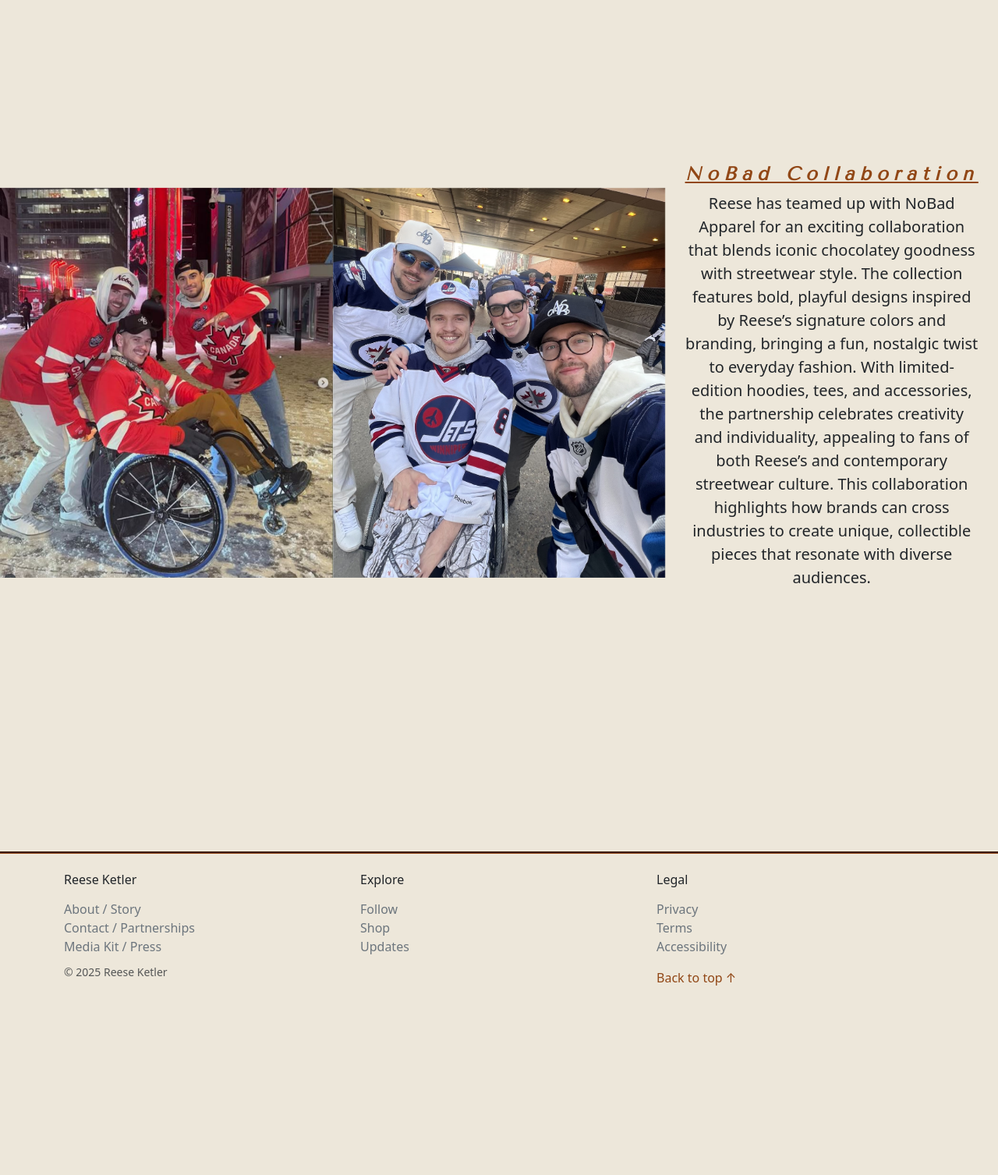
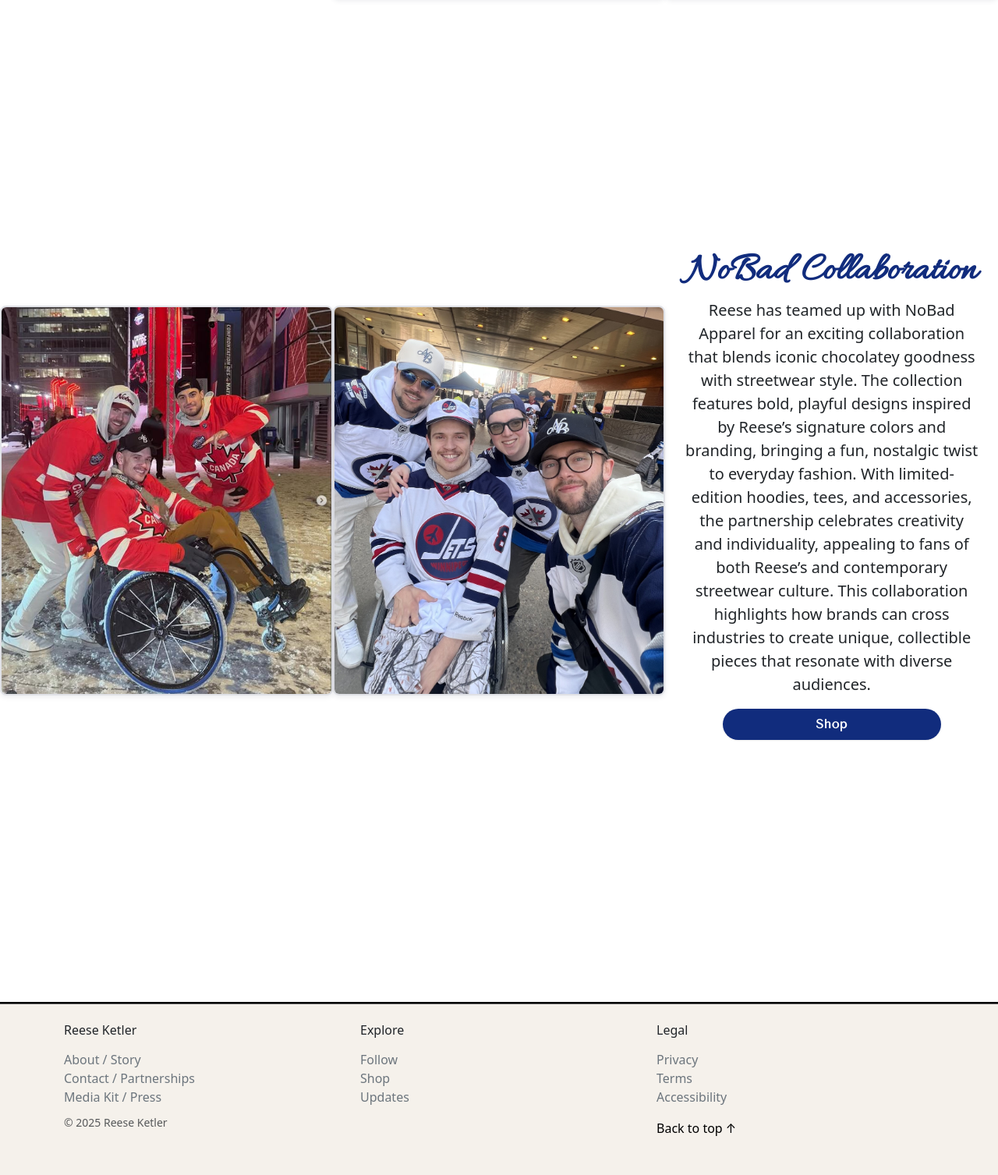
Before and after one commit to abridges2/Ketler_Strong, a PHP site: page / in a window 1280 px wide. Shown: the part 3627-5134 px from the top of the page at 78% size. Before the commit the page ends 4891 px from the top, so only its background shows below. Run offline with PHP 8.4, Linux system fonts and the light colour scheme.

Commit message:
Blue theme: new logo, swap hover scheme, updated styles and contact/index

```diff
--- a/index.php
+++ b/index.php
@@ -8,18 +8,19 @@
         <link rel="preconnect" href="https://fonts.googleapis.com">
         <link rel="preconnect" href="https://fonts.gstatic.com" crossorigin>
         <link href="https://fonts.googleapis.com/css2?family=Tenor+Sans&display=swap" rel="stylesheet">
+        <link href="https://fonts.googleapis.com/css2?family=Allura&family=Tenor+Sans&display=swap" rel="stylesheet">
         <link rel="stylesheet" href="style.css">
         <script defer src="script.js"></script>
     <title>Ketler Strong</title>
 </head>
 <body>
     <div class="container-fluid p-0">
-        <nav class="navbar navbar-expand-lg navbar-light py-5 sticky-top shadow-sm">
+        <nav class="navbar navbar-expand-lg navbar-light py-3 sticky-top shadow-sm flex-column">
             <a class="navbar-brand animated-element fade-in-left" href="#">Ketler Strong</a>
             <button class="navbar-toggler" type="button" data-toggle="collapse" data-target="#navbarNavAltMarkup" aria-controls="navbarNavAltMarkup" aria-expanded="false" aria-label="Toggle navigation">
                 <span class="navbar-toggler-icon"></span>
             </button>
-            <div class="collapse navbar-collapse justify-content-end pe-2" id="navbarNavAltMarkup">
+            <div class="collapse navbar-collapse justify-content-end pe-2 pb-4" id="navbarNavAltMarkup">
                 <div class="navbar-nav">
                     <a class="nav-item nav-link pe-5 animated-element fade-in-right" href="#login.php">Log In <span class="sr-only"></span></a>
                     <a class="nav-item nav-link pe-5 animated-element fade-in-right" href="contact.php">Contact <span class="sr-only"></span></a>
@@ -44,7 +45,7 @@
         <div class="row g-0 my-5 align-items-center mb-9">
             <div class="col-5 animated-element fade-in-left text-center">
                 <h1 class="story-heading p-0 ps-4">Reese's Story</h1>
-                <p class="lead text-dark text-left ps-4 pe-4"> Reese Ketler's story is one of resillience, determination, and an unwavering commitment to pushing past
+                <p class="lead text-left fw-normal ps-4 pe-4"> Reese Ketler's story is one of resillience, determination, and an unwavering commitment to pushing past
                      limits. His life was forever changed during a routine hockey game on Devember 19th, 2019, when he collided head-first into the boards shattering four vertabrae
                      and sustaining a spinal cord injury that left him paralyzed from the chest down, with limited hand function. Refusing to let the injury define him, Reese leaned
                      on his determination, his supportive family including his physiotherapist mother April Gobert, and a tight-knit hockey community that railed around him. Over the
@@ -71,15 +72,16 @@
                 <img src="images/Reese_Rooftop_Pic.jpeg" alt="Reese_Rooftop_Picture" class="paragraph-img animated-element fade-in-up">
             </div>
             <div class="col-4 text-center animated-element fade-in-right">
-                 <a href="" class="contact-follow-shop p-0">Contact Reese</a>
+                 <a href="" class="story-heading">Contact Reese</a>
 
                 <p class="lead text-center ps-4 pe-4">
                     Reese is always open to exciting partnership opportunities that align with his values and vision.
                     Whether you’re a brand, organization, or creator, he’s eager to explore collaborations that inspire,
                     motivate, and make an impact. Reach out today to start the conversation.
+                    <a href="contact.php" class="btn btn-secondary btn-custom" role="button">Contact</a>
                 </p>
 
-                <a href="contact.php" class="btn btn-secondary contact-button" role="button">Contact</a>
+
 
             </div>
 
@@ -130,7 +132,9 @@
                 The collection features bold, playful designs inspired by Reese’s signature colors and branding, bringing a fun, nostalgic twist to everyday fashion.
                 With limited-edition hoodies, tees, and accessories, the partnership celebrates creativity and individuality,
                 appealing to fans of both Reese’s and contemporary streetwear culture. This collaboration highlights how brands can cross industries to
-                create unique, collectible pieces that resonate with diverse audiences.</p>
+                create unique, collectible pieces that resonate with diverse audiences.
+                <a href="contact.php" class="btn btn-secondary btn-custom" role="button">Shop</a>
+            </p>
         </div>
     </div>
 
--- a/style.css
+++ b/style.css
@@ -1,14 +1,26 @@
 body {
-    background-color: #ede7da !important;
+    background-color: #fff !important;
 }
 
+
+.equal-img,
+.paragraph-img,
+.contact-img {
+  border: 2px solid rgba(50, 59, 87, 0.15);
+  box-shadow: 0 2px 6px rgba(50, 59, 87, 0.1);
+  border-radius: 8px;
+}
+
+
+
 .navbar-brand {
-  font-family: "Tenor Sans", sans-serif;
-  font-weight: 800;
-  letter-spacing: 9px;
-  padding-left: 80px;
-  color: #914716;
-  font-size: 25px;
+  font-family: "Allura", cursive;
+  font-weight: 400;
+  font-style: normal;
+  /* letter-spacing: 9px; */
+  /* padding-left: 80px; */
+  color: black;
+  font-size: 80px;
 }
 
 .contact-follow-shop {
@@ -22,14 +34,13 @@
 }
 
 .story-heading {
-  font-family: "Tenor Sans", sans-serif;
-  font-weight: 800;
-  letter-spacing: 7px;
-  padding-left: 80px;
-  color: #914716;
-  font-size: x-large;
-  font-style: italic;
-  text-decoration: underline;
+  font-family: "Allura", cursive;
+  font-weight: 600;
+  font-style: normal;
+  font-size: 50px;
+  text-decoration: none;
+  margin-bottom: 0.25rem;  /* adjust this value to taste */
+  color: #112c7d;
 }
 
 .contact-follow-shop:hover {
@@ -85,6 +96,42 @@
     text-decoration: none;
 }
 
+.contact-button,
+.btn-custom {
+    display: inline-block;
+    width: 100%;
+    max-width: 280px;
+    margin: 16px auto 0;
+    padding: 12px 20px;
+
+    border: 0;
+    border-radius: 999px;
+
+    font-family: "Tenor Sans", sans-serif;
+    font-weight: 700;
+    letter-spacing: .5px;
+    font-size: 1rem;
+    line-height: 1;
+
+    color: #fff;
+    background-color: #112c7d; /* DodgerBlue base */
+    text-decoration: none;
+    text-align: center;
+    cursor: pointer;
+
+    transition: transform .2s ease, background-color .2s ease, color .2s ease, box-shadow .2s ease;
+    box-shadow: 0 1px 2px rgba(0,0,0,.08);
+}
+
+/* Hover swap */
+.contact-button:hover,
+.btn-custom:hover {
+    transform: translateY(-3px);
+    background-color: black;
+    color: #fff;
+    box-shadow: 0 8px 16px rgba(0,0,0,.18);
+}
+
 .contact-button:hover {
     transform: translateY(-3px);
     background-color: #914716;
@@ -101,8 +148,8 @@
     margin: 0 8px;
     border-radius: 50%;
     font-size: 1.5rem;
-    color: #914716;
-    background-color: #f5f1eb;
+    color: white;
+    background-color:#112c7d;
     text-decoration: none;
     transition: transform 0.3s ease, color 0.3s ease, background-color 0.3s ease, box-shadow 0.3s ease;
 }
@@ -110,17 +157,18 @@
 .social-icon:hover {
   transform: translateY(-6px) scale(1.1);
   color: #fff;
-  background-color: #914716;
+  background-color: black;
   box-shadow: 0 8px 16px rgba(0,0,0,0.2);
 }
 
 .footer-color{
     border-top: groove;
-    border-color: #914716;
+    border-color:black;
+    background-color: #f5f1eb;
 }
 
 footer a{
-    color: #914716;
+    color: black;
     text-decoration: none;
     transition: color 0.3s ease;
 }
```
Also changed, not shown: contact.html (added, +25 -0 lines), contact.php (+19 -14 lines), sendmail.php (+106 -57 lines), images/WIN_20220324_09_23_47_Pro.jpg (added), images/WIN_20250323_20_38_40_Pro.jpg (added).
